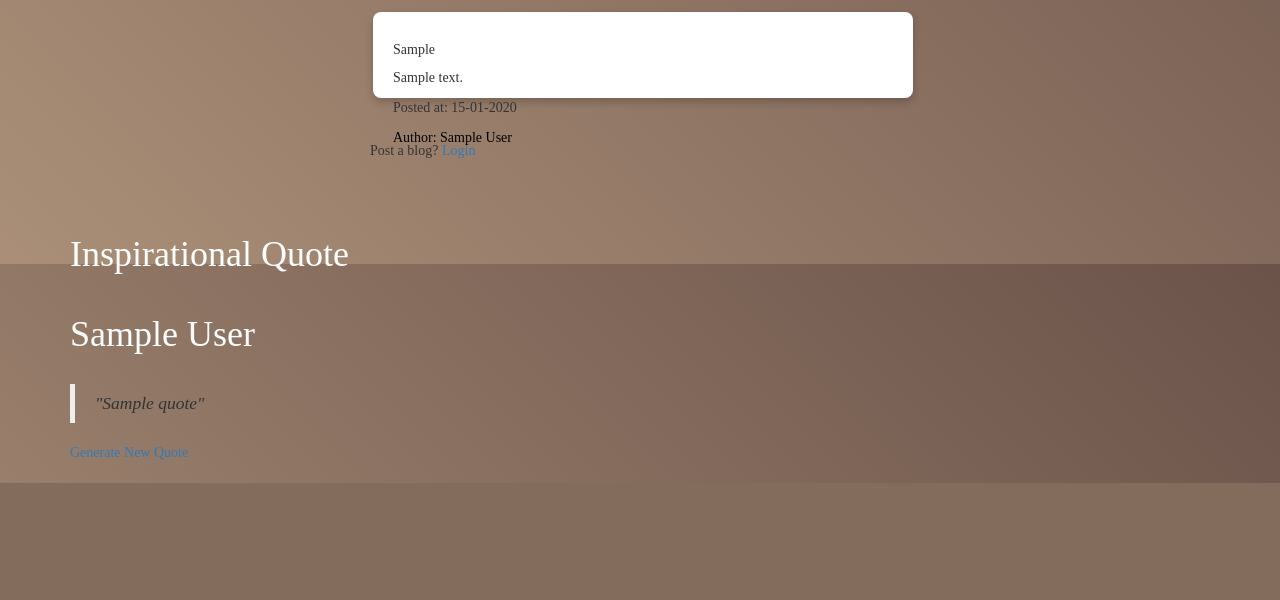
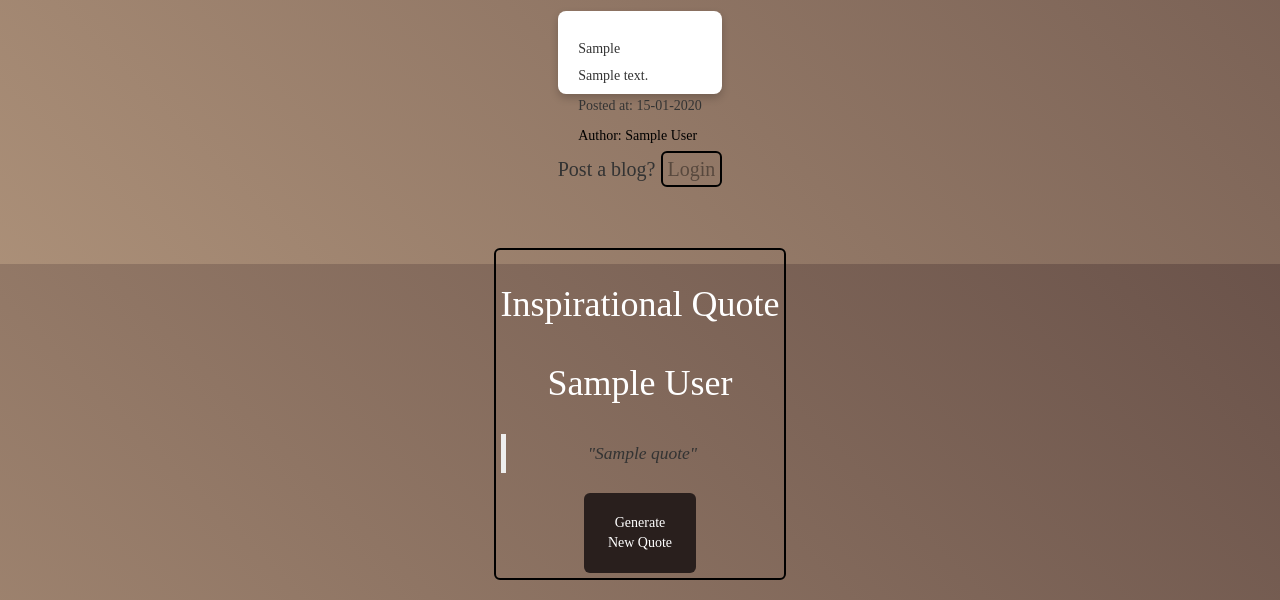
Before and after one commit to 96olbap/spotOn-blog, a Flask app: page / in a window 1280 px wide. Shown: the part 536-1136 px from the top of the page. Before the commit the page ends 1019 px from the top, so only its background shows below. Run offline with Flask 2, Linux system fonts and the light colour scheme; tables that the repository leaves empty hold one stand-in row (values such as "Sample post"); a database or web service that is not in the repository returns one stand-in record (values such as "Sample title"); data that the repository does not hold is empty; some libraries are stand-ins or nearby versions.

Commit message:
This commit will update index.css

```diff
--- a/app/main/views.py
+++ b/app/main/views.py
@@ -16,7 +16,7 @@ def index():
     '''
     form = PostBlog()
     quote = process_quote()
-    title = 'Inspirational Quote'
+    title = 'Home - SpotOnBlog'
 
     blogs = Blog_post.query.order_by(desc(Blog_post.created_at))
 
--- a/app/static/css/index.css
+++ b/app/static/css/index.css
@@ -19,16 +19,16 @@ body {
     justify-content: center;
     gap: 1.5rem;
     row-gap: 1.5rem;
-    grid-template-columns: repeat(auto-fit, minmax(300px, 1fr));
+    grid-template-columns: repeat(auto-fit, minmax(fit-content, 1fr));
     justify-self: center;
-    width: 100%;
+    width: fit-content;
 }
 
 .blog-item {
     width: 40%;
     height: 50%;
-    padding: 1.5rem;
-    margin: 3px;
+    padding: 0.5rem;
+    /* margin: 0.5px; */
     display: flex;
     flex-direction: column;
     justify-content: space-between;
@@ -174,3 +174,54 @@ h1 {
     overflow-y: scroll;
     overflow-x: hidden;
 }
+
+.quote-wrapper {
+    display: block;
+    width: fit-content;
+    padding: 5px;
+    font-family: nunito;
+    -webkit-appearance: none;
+    border: 0;
+    outline: 0;
+    transition: 0.3s;
+    border: 2px solid black;
+    border-radius: 6px;
+}
+
+.quote-btn {
+    display: block;
+    width: 40%;
+    padding: 20px;
+    font-family: nunito;
+    -webkit-appearance: none;
+    outline: 0;
+    border: 0;
+    border-radius: 6px;
+    color: white;
+    background: #291F1D;
+    transition: 0.3s;
+}
+
+.quote-btn:hover {
+    background: #140f0e;
+    color: rgb(144, 142, 142);
+    text-decoration: none;
+}
+
+.publish {
+    font-size: 2rem;
+}
+
+.publish a {
+    border: 2px solid black;
+    padding: 5px;
+    border-radius: 6px;
+    color: rgba(0, 0, 0, 0.4);
+    transition: 0.6s;
+}
+
+.publish a:hover {
+    background: #140f0e;
+    color: rgb(144, 142, 142);
+    text-decoration: none;
+}
--- a/app/templates/index.html
+++ b/app/templates/index.html
@@ -30,20 +30,28 @@
             <hr>
         </center>
         {% else %}
+        <br>
+        <center>
+
             <p class="publish"> Post a blog? <a href="{{url_for('auth.login')}}">Login</a></p>
+
+        </center>
         {% endif %}
     </section>
+    <center>
 
         <div class="quote-wrapper">
             <div class="quote">
-            <h1 class="quote-title"> {{ title }} </h1>
+                <h1 class="quote-title"> Inspirational Quote </h1>
                 <h1> {{quote.author}} </h1>
-            <h3>
+                <h2>
                     <blockquote><cite> "{{quote.quote}}" </cite></blockquote>
-            </h3>
+                </h2>
                 <a class="quote-btn" href="{{url_for('.index')}}">Generate New Quote</a>
             </div>
         </div>
+
+    </center>
 
     <br> {% if current_user.is_authenticated %}
     <section class='user'>
```
Lines whose indentation alone changed are shown as unchanged.
